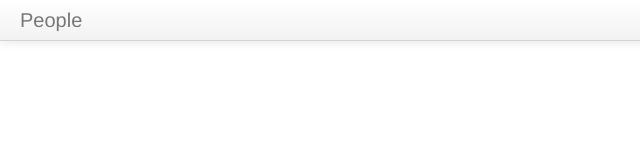
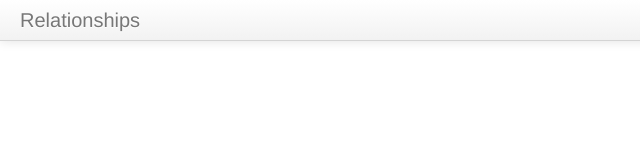
Before and after one commit to aaronshaf/people, a website: page public/index.html in a window 1280 px wide. Shown: the full height of the page, 0-640 px from the left. Drawn offline with Linux system fonts and the light colour scheme.

Commit message:
Changing name of app

```diff
--- a/public/index.html
+++ b/public/index.html
@@ -1,8 +1,8 @@
 <!DOCTYPE html>
-<html ng-app="crm">
+<html ng-app="relationships">
 <head>
   <meta charset="utf-8">
-  <title>People</title>
+  <title>Relationships</title>
   <meta name="viewport" content="width=device-width, initial-scale=1.0">
   <link href="libs/bootstrap/css/bootstrap.css" rel="stylesheet">
   <link href="css/styles.css" rel="stylesheet">
@@ -13,7 +13,7 @@
   <div class="navbar navbar-fixed-top">
     <div class="navbar-inner">
       <div class="container-fluid">
-        <a class="brand" ng-click="goHome()">People</a>
+        <a class="brand" ng-click="goHome()">Relationships</a>
 
         <form class="navbar-search pull-right">
           <input type="text" class="search-query" placeholder="Search" autofocus>
```
